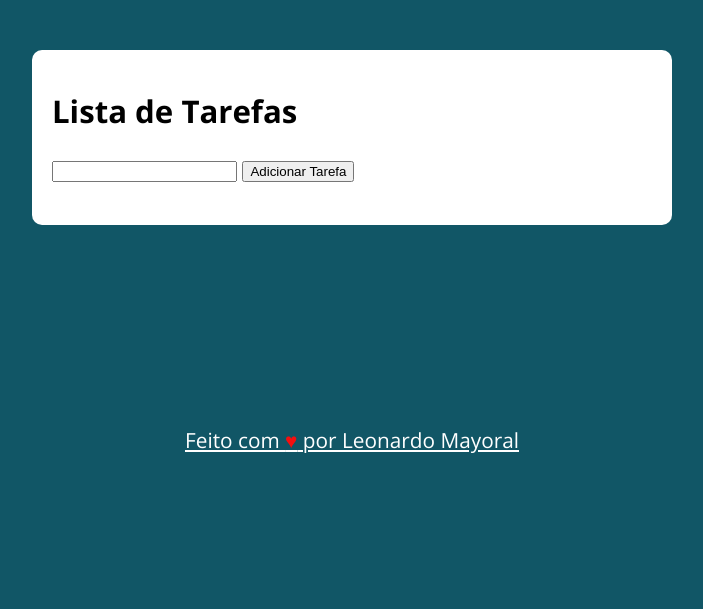
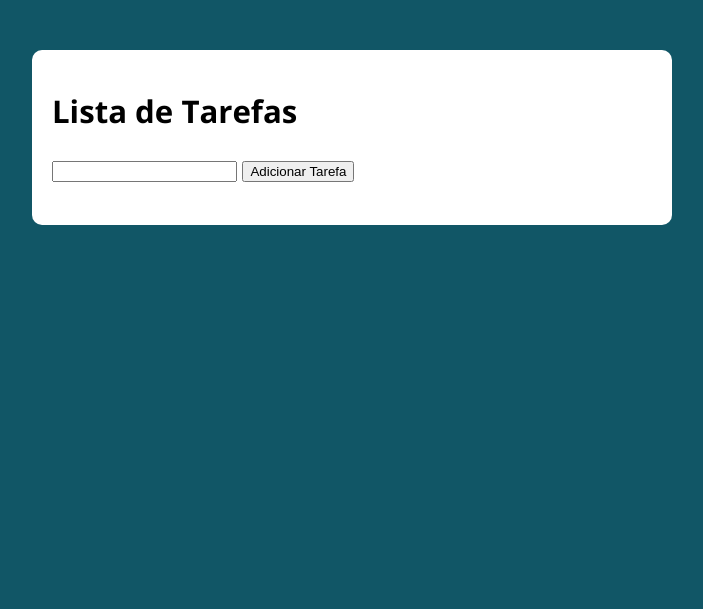
Before and after one commit to mayoral-leonardo/Task_List, a plain HTML site: page index.html in a window 1280 px wide. Shown: the whole page, without its empty margins (288-991 px from the left). Drawn offline with nearby package versions, Linux system fonts and the light colour scheme.

Commit message:
removed footer and unused css classes

```diff
--- a/assets/css/style.css
+++ b/assets/css/style.css
@@ -26,20 +26,3 @@ body {
   padding: 20px;
   border-radius: 10px;
 }
-
-.footer {
-  text-align: center;
-}
-
-.footer a {
-  color: var(--footer-color);
-}
-
-.footer p {
-  margin: 0;
-  padding: 150px;
-}
-
-.heart {
-  color: var(--heart-color);
-}
--- a/index.html
+++ b/index.html
@@ -13,17 +13,14 @@
   <section class="container">
     <h1>Lista de Tarefas</h1>
     <p>
-        <input type="text" class="input-tarefa">
-        <button class="btn-tarefa">Adicionar Tarefa</button>
+      <input type="text" class="input-tarefa">
+      <button class="btn-tarefa">Adicionar Tarefa</button>
     </p>
     <ul class="tarefas"></ul>
 
   </section>
   <script src="./assets/js/main.js"></script>
 
-  <footer id="footer" class="footer white-bg">
-    <p><a rel="nofollow" target="_blank" href="https://www.linkedin.com/in/leonardo-poveda-mayoral-734415176/">Feito com <span class="heart">♥</span> por Leonardo Mayoral</a></p>
-</footer>
+</body>
 
-</body>
 </html>
```
